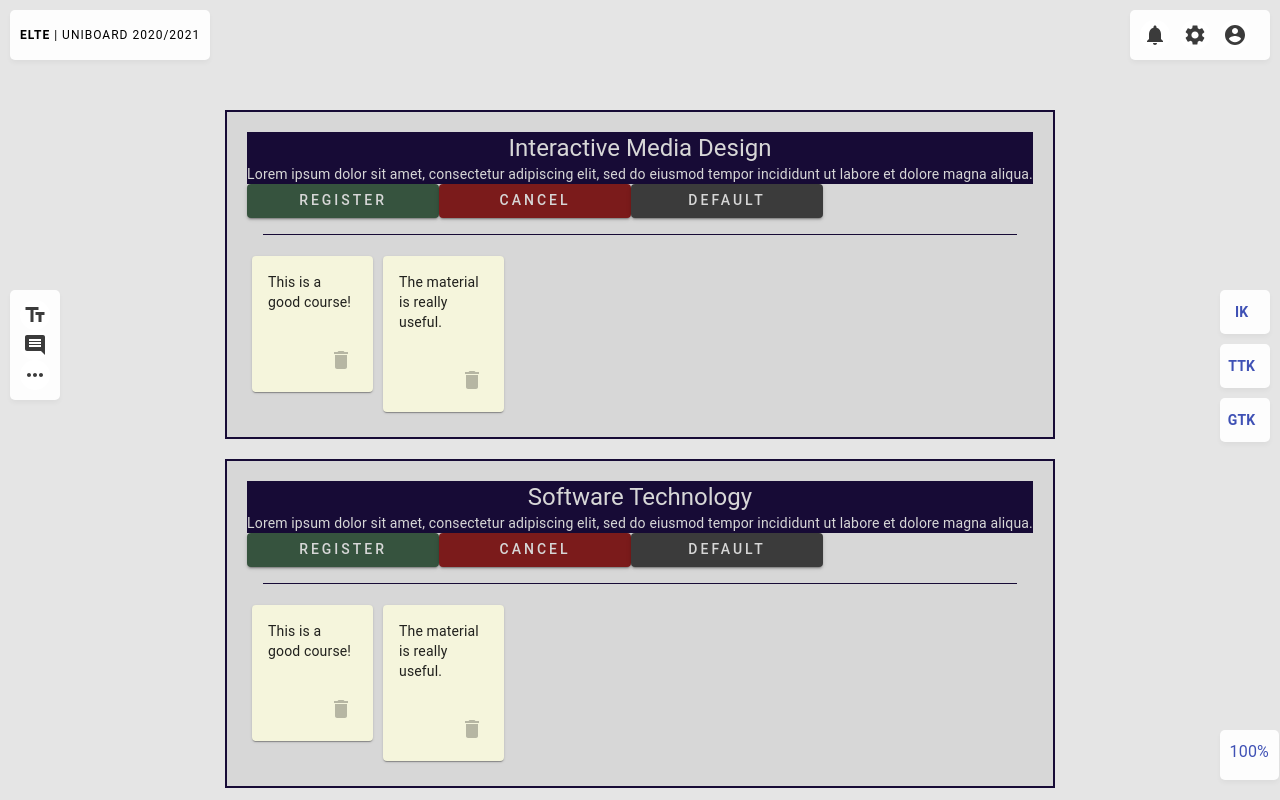
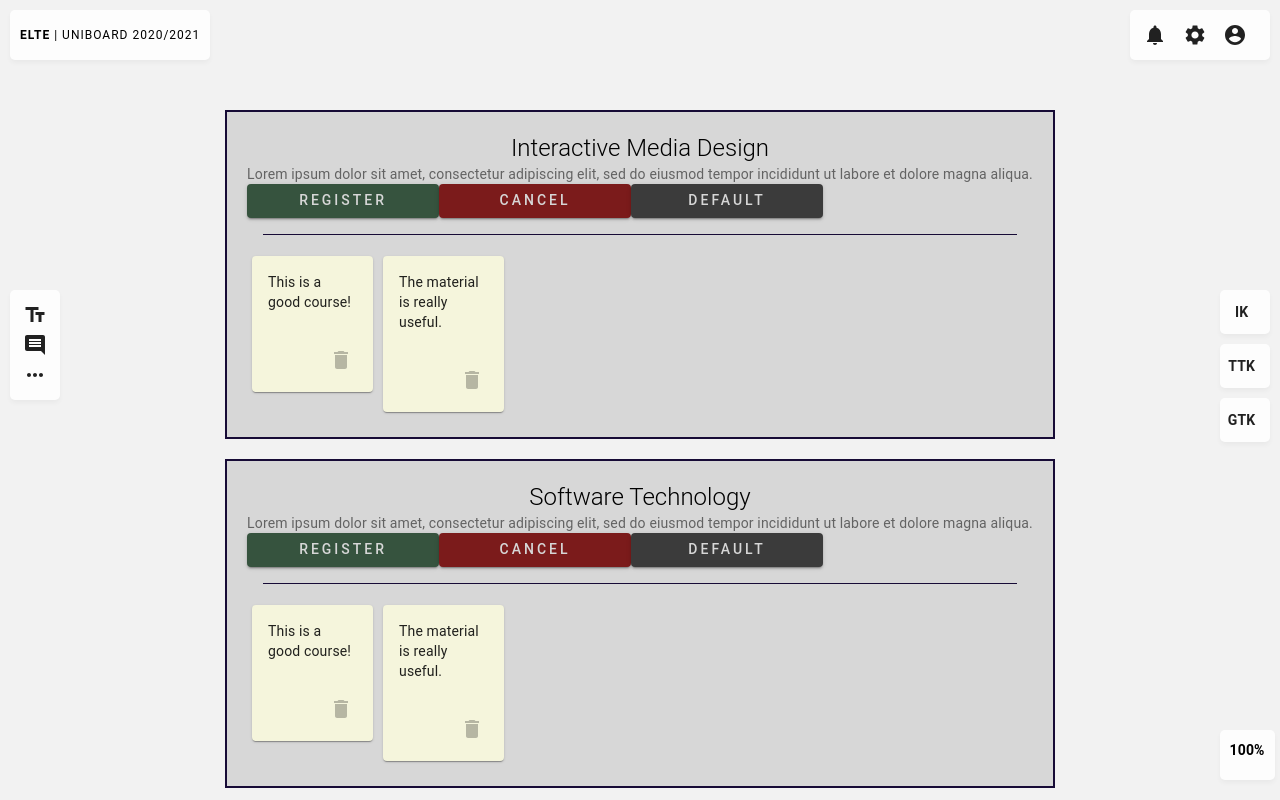
Before and after one commit to medaharrat/uni-board, a Next.js app: page / in a window 1280 px wide. Built offline with nearby package versions, Linux system fonts and the light colour scheme.

Commit message:
Modified styling

```diff
--- a/src/components/Course/Intro/styles.js
+++ b/src/components/Course/Intro/styles.js
@@ -7,14 +7,13 @@ const useStyles = makeStyles({
     align: 'center',
     height: '30',
     width: '100',
-    backgroundColor: palette.background.dark_blue,
   },
   title: {
-    color: palette.text.light_gray,
+    fontWeight: 300
 
   },
   description: {
-    color: palette.text.light_gray,
+    color: palette.text.secondary,
   },
 });
 
--- a/src/components/Header/index.js
+++ b/src/components/Header/index.js
@@ -43,9 +43,7 @@ const Header = ({ title, zoomIndex }) => {
         <Grid item>
           <Bar>
             <Typography
-              className={classes.title}
               align="center"
-              color= {palette.text.dark_1}
               variant="overline"
               noWrap
             >
@@ -129,7 +127,7 @@ const Header = ({ title, zoomIndex }) => {
           <Bar vertical>
             <Tooltip title="IK" placement="left" arrow>
               <IconButton disableRipple className={classes.textBtn} color="primary">
-                <Typography className={ classes.facultyBtn }>
+                <Typography className={ classes.textBtnContent }>
                   IK
                 </Typography>
               </IconButton>
@@ -141,7 +139,7 @@ const Header = ({ title, zoomIndex }) => {
           <Bar vertical>
             <Tooltip title="TTK" placement="left" arrow>
               <IconButton disableRipple className={classes.textBtn} color="primary">
-                <Typography className={ classes.facultyBtn }>
+                <Typography className={ classes.textBtnContent }>
                   TTK
                 </Typography>
               </IconButton>
@@ -153,7 +151,7 @@ const Header = ({ title, zoomIndex }) => {
           <Bar vertical>
             <Tooltip title="GTK" placement="left" arrow>
               <IconButton disableRipple className={classes.textBtn} color="primary">
-                <Typography className={ classes.facultyBtn }>
+                <Typography className={ classes.textBtnContent }>
                   GTK
                 </Typography>
               </IconButton>
@@ -167,7 +165,7 @@ const Header = ({ title, zoomIndex }) => {
       <Grid className={ clsx(classes.container, classes.zoomIndex) }>
         <Grid item>
           <Bar>
-            <Typography variant="body1" color="primary">
+            <Typography variant="body1" className={ classes.textBtnContent }>
               {zoomIndex}%
             </Typography>
           </Bar>
--- a/src/components/Header/styles.js
+++ b/src/components/Header/styles.js
@@ -17,23 +17,28 @@ const useStyles = makeStyles((theme) => ({
   zoomIndex: {
     top: '90%',
     left: '94.5%',
+    fontWeight: 600,
+    fontSize: 14,
   },
   iconBtn: {
-    backgroundColor: 'white',
+    backgroundColor: 'transparent !important',
     padding: 3,
     marginRight: 10,
   },
   textBtn: {
     backgroundColor: 'transparent !important',
     height: 20, width: 20,
-    textAlign: 'center'
+    textAlign: 'center',
+    color: palette.text.primary,
+    fontWeight: 600,
+    fontSize: 14,
   },
-  facultyBtn: {
+  textBtnContent: {
     fontWeight: 600,
     fontSize: 14,
   },
   icon: {
-    fill: palette.text.dark_1,
+    fill: palette.text.primary,
   },
 }));
 
--- a/src/static/palette.js
+++ b/src/static/palette.js
@@ -1,12 +1,11 @@
 const palette = {
   background: {
+
     default: '#fdfdfd',
     white: '#ffffff',
-    dark_1 :'#3b3b3b',
-    dark_2:'#777575',
+    light: '#f2f2f2',
     dark: '#9b9b9b',
-    light: '#e5e5e5',
-    light_gray :'#d7d7d7',
+
     //faculty of informatics
     dark_blue: '#170b36',
     dark_blue2: '#1c2657',
@@ -35,14 +34,7 @@ const palette = {
     disabled: 'rgba(0, 0, 0, 0.38)',
     hint: 'rgba(0, 0, 0, 0.38)',
     title: 'rgba(0, 0, 0, 0.6)',
-    title2: 'rgba(0, 0, 0, 0.65)',
-    default: '#fdfdfd',
-    white: '#ffffff',
-    dark_1 :'#3b3b3b',
-    dark_2:'#777575',
-    dark: '#9b9b9b',
-    light: '#e5e5e5',
-    light_gray :'#d7d7d7',
+    subtitle: 'rgba(0, 0, 0, 0.65)',
 
     //faculty of informatics
     dark_blue: '#170b36',
```
